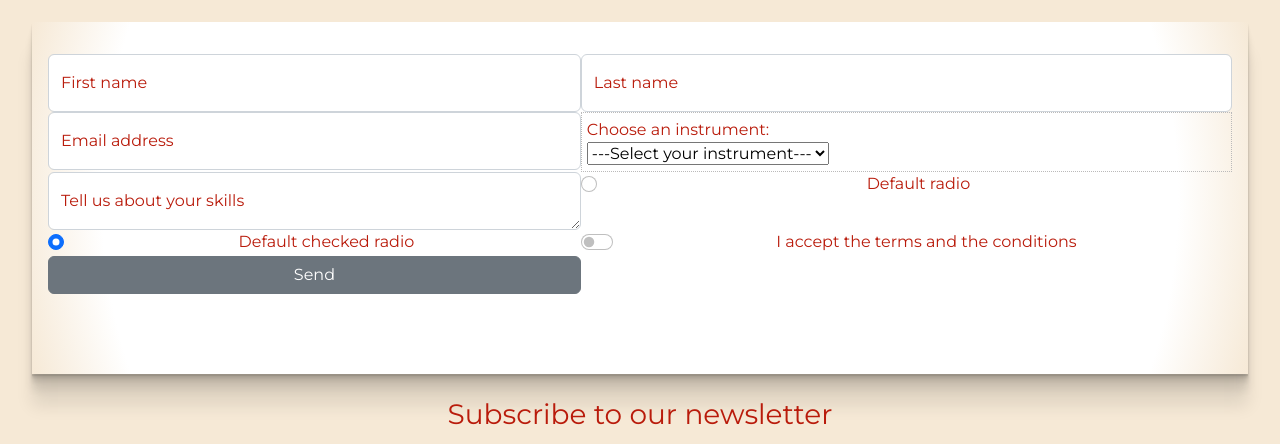
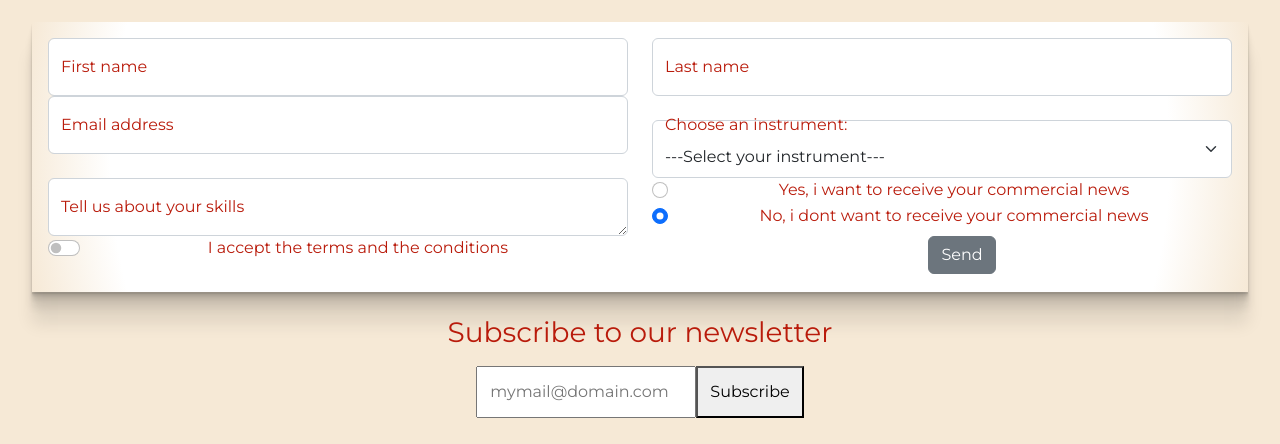
Before and after one commit to nachollv/uoc-boilerplate-pec-2, a website built with Parcel: page src/page-four.html in a window 1280 px wide. Shown: the part 1198-1642 px from the top of the page. Built offline with nearby package versions, Linux system fonts and the light colour scheme.

Commit message:
estoy haciendo el formulario de contacto con bootstrap

```diff
--- a/src/assets/styles/layouts/_contact.scss
+++ b/src/assets/styles/layouts/_contact.scss
@@ -1,4 +1,4 @@
-.form--contact {
+/* .form--contact {
   margin-top: 4rem;
   margin-bottom: 4rem;
 }
@@ -15,4 +15,4 @@
   @media (max-width: $mqminwidth) {
     width: 100%;
   }
-}
+} */
--- a/src/page-four.html
+++ b/src/page-four.html
@@ -14,27 +14,32 @@
 
     <include src="./views/header.html"></include>
 
-    <section class="container">
-
-      <form class="form form--contact" action="/action_page.php">
-        <div class="form-floating">
+      <form class="container" action="/the_action_page.php">
+          <div class="row">
+            <div class="col">
+              <section class="form-floating">
                 <input type="text" class="form-control" id="floatingFirstName" placeholder="your first name">
                 <label for="floatingFirstName">First name</label>
+              </section>
             </div>
-
-        <div class="form-floating">
+            <div class="col">
+              <section class="form-floating">
                 <input type="text" class="form-control" id="floatingLastName" placeholder="your last name">
                 <label for="floatingLastName">Last name</label>
+              </section>
             </div>
-
-        <div class="form-floating">
+          </div>
+          <div class="row">
+            <div class="col">
+              <section class="form-floating">
                 <input type="text" class="form-control" id="floatingContactMail" placeholder="your contact mail address">
                 <label for="floatingContactMail">Email address</label>
+              </section>
             </div>
-
-        <section class="form__section">
+            <div class="col">
+              <section class="form-floating">
                 <label for="cars">Choose an instrument:</label><br>
-          <select class="form__input" id="instruments" name="instruments">
+                <select class="form-select" id="instruments" name="instruments">
                   <option value="none">---Select your instrument---</option>
                   <option value="Trumpet">Trumpet</option>
                   <option value="Drums">Drums</option>
@@ -42,34 +47,45 @@
                   <option value="Bassist">Bassist</option>
                 </select>
               </section>
-
-        <div class="form-floating">
+            </div>
+          </div>
+          <div class="row">
+            <div class="col">
+              <section class="form-floating">
                 <textarea class="form-control" placeholder="Leave a comment here" id="floatingTextarea"></textarea>
                 <label for="floatingTextarea">Tell us about your skills</label>
+              </section>
+            </div>
+            <div class="col">
+              <section class="form-check">
+                <input class="form-check-input" type="radio" name="flexRadioDefault" id="flexRadioDefault1">
+                <label class="form-check-label" for="flexRadioDefault1">
+                  Yes, i want to receive your commercial news
+                </label>
+              </section>
+              <section class="form-check">
+                <input class="form-check-input" type="radio" name="flexRadioDefault" id="flexRadioDefault2" checked>
+                <label class="form-check-label" for="flexRadioDefault2">
+                  No, i dont want to receive your commercial news
+                </label>
+              </section>
+            </div>
+          </div>
+          <div class="row">
+            <div class="col">
+              <section class="form-check form-switch">
+                <input class="form-check-input" type="checkbox" role="switch" id="flexSwitchCheckDefault">
+                <label class="form-check-label" for="flexSwitchCheckDefault">I accept the terms and the conditions</label>
+              </section>
             </div>
 
-        <div class="form-check">
-          <input class="form-check-input" type="radio" name="flexRadioDefault" id="flexRadioDefault1">
-          <label class="form-check-label" for="flexRadioDefault1">
-            Default radio
-          </label>
+            <div class="col">
+              <section class="form-check form-switch">
+                <button type="button" class="btn btn-secondary">Send</button>
+              </section>
             </div>
-        <div class="form-check">
-          <input class="form-check-input" type="radio" name="flexRadioDefault" id="flexRadioDefault2" checked>
-          <label class="form-check-label" for="flexRadioDefault2">
-            Default checked radio
-          </label>
           </div>
-        <div class="form-check form-switch">
-          <input class="form-check-input" type="checkbox" role="switch" id="flexSwitchCheckDefault">
-          <label class="form-check-label" for="flexSwitchCheckDefault">I accept the terms and the conditions</label>
-        </div>
-
-        <button type="button" class="btn btn-secondary">Send</button>
-
-
       </form>
-    </section>
 
     <include src="./views/newsletter.html"></include>
     <include src="./views/footer.html"></include>
```
Lines whose indentation alone changed are shown as unchanged.
